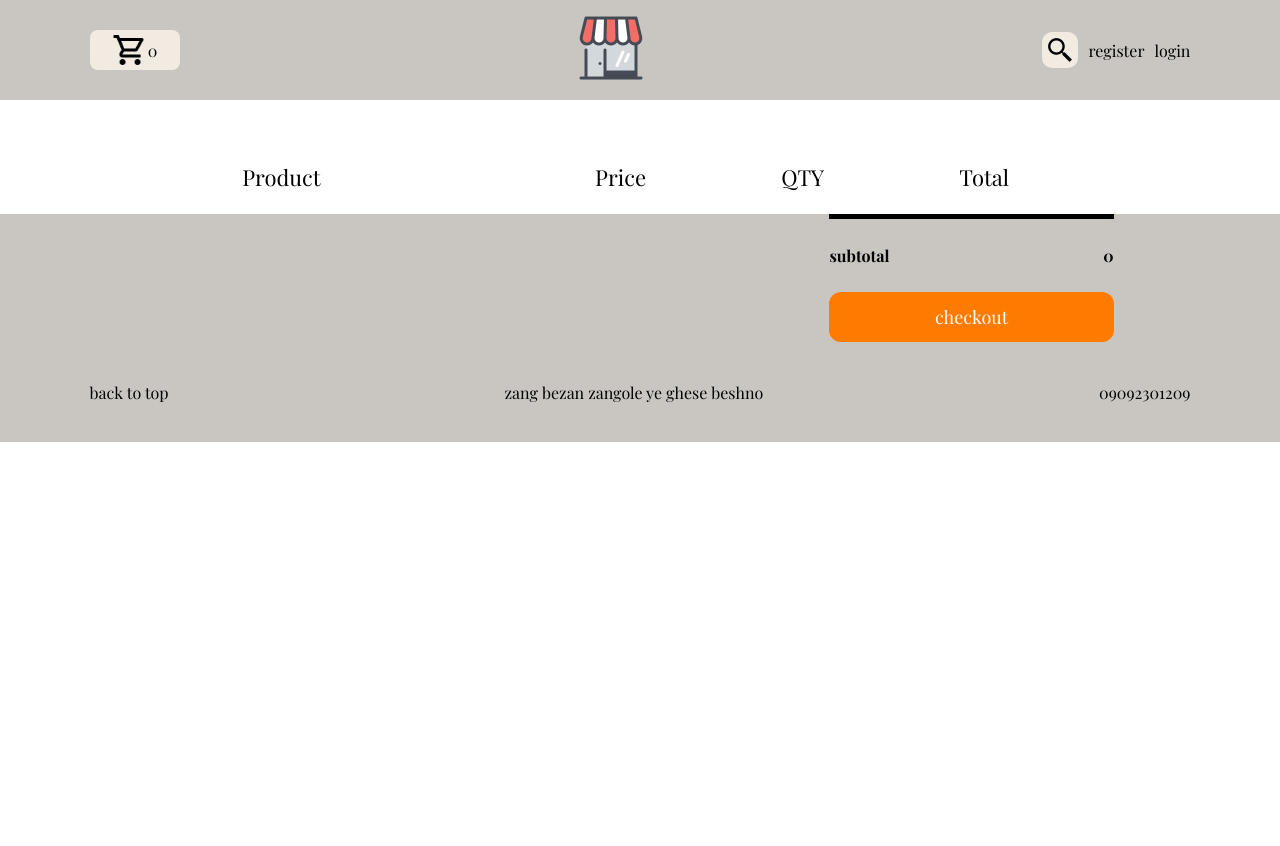
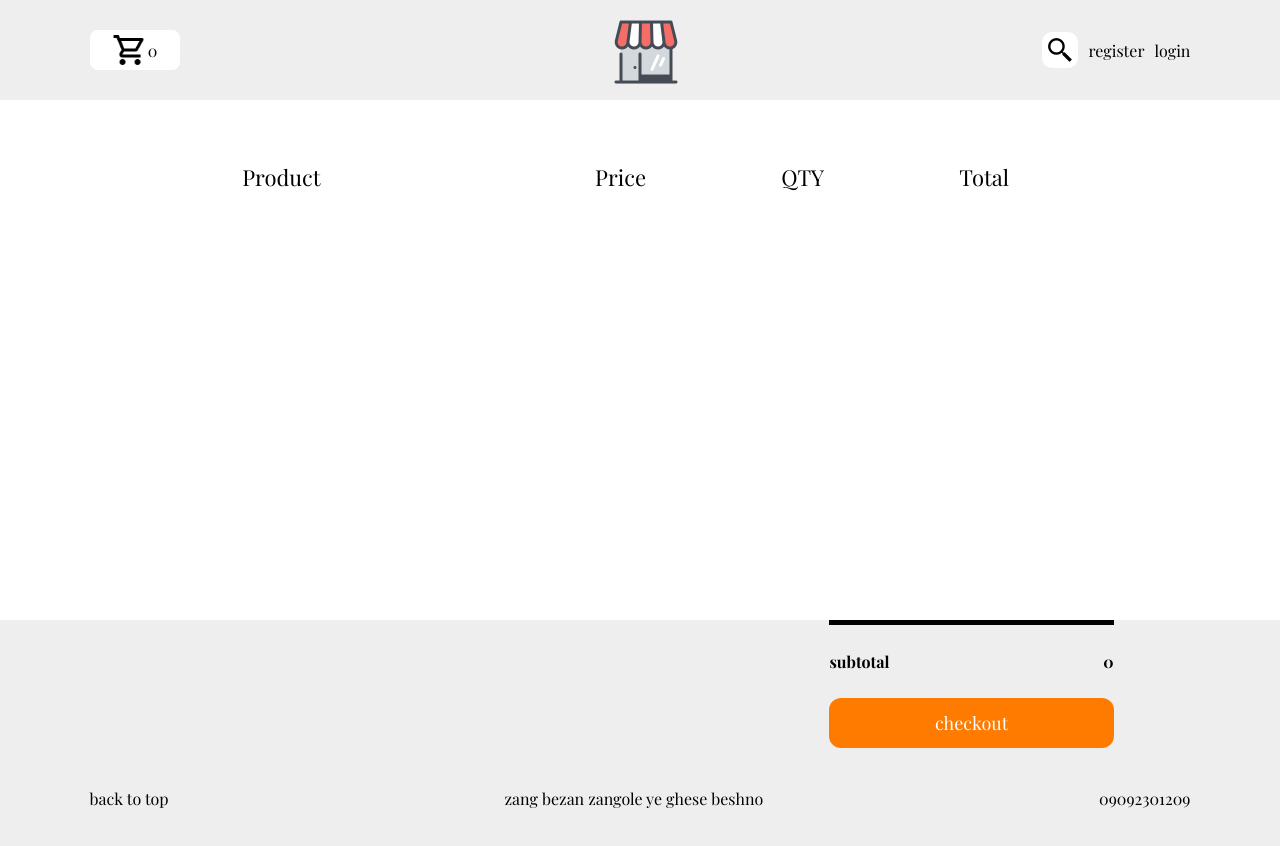
Before and after one commit to amz2694/shop, a Vue app in the folder front/: page /#/cart in a window 1280 px wide. Before the commit the page ends 800 px from the top, so only its background shows below. Built offline with nearby package versions, Linux system fonts and the light colour scheme; the HTML template or start-up script is replaced by a standard one.

Commit message:
recolor resizing

```diff
--- a/front/src/components/cartItem.vue
+++ b/front/src/components/cartItem.vue
@@ -4,9 +4,9 @@
       <p class="itemtitle">{{ product.commodityName }}</p>
       <p class="itemprice">{{ product.price }}</p>
       <div class="qty-container">
-          <img src="../assets/back.png" class="back" @click="minus">
+          <img src="../assets/back.png" class="backwardd" @click="minus">
           <p class="qty">{{ item.quantity }}</p>
-          <img src="../assets/forward.png" class="forward" @click="plus">
+          <img src="../assets/forward.png" class="forwardd" @click="plus">
       </div>
       <p class="totalprice">{{ item.quantity*product.price }}</p>
       <img src="../assets/close.png" class="delete" @click="removeFromCart">
--- a/front/src/style/card.css
+++ b/front/src/style/card.css
@@ -3,15 +3,14 @@
     display: flex;
     flex-direction: column;
     margin-right: 20px;
-    margin-bottom: 40px;
+    margin-bottom: 10px;
     scroll-snap-align: start;
 }
 
 .card-img {
     width: 340px;
-    height: 430px;
+    height: 380px;
     border-radius: 25px;
-    border: 1px solid #000000;
 }
 
 .uppercard {
--- a/front/src/style/cardsContainer.css
+++ b/front/src/style/cardsContainer.css
@@ -56,7 +56,7 @@
     padding: 4px;
     border: rgb(180, 180, 180) solid 0.5px;
     border-radius: 12px;
-    background-color: rgb(252, 232, 206);
+    background-color: #EEEEEE;
     margin: 0 15px;
     margin-top: 200px;
 
--- a/front/src/style/cart.css
+++ b/front/src/style/cart.css
@@ -8,6 +8,7 @@
     padding: 0 13%;
     display: flex;
     flex-direction: column;
+    height: 65vh;
 }
 
 .tableheader {
@@ -36,7 +37,7 @@
     display: flex;
     flex-direction: column;
     align-items: flex-end;
-    background-color: rgb(201, 198, 194);
+    background-color: #EEEEEE;
 }
 
 .subtotal-container {
--- a/front/src/style/cartItem.css
+++ b/front/src/style/cartItem.css
@@ -43,15 +43,15 @@
     cursor: pointer;
 }
 
-.back,
-.forward {
+.backwardd,
+.forwardd {
     width: 15px;
     height: 15px;
     cursor: pointer;
     padding: 4px;
     border: rgb(180, 180, 180) solid 0.5px;
     border-radius: 12px;
-    background-color: rgb(252, 232, 206);
+    background-color: #EEEEEE;
 }
 
 .qty {
--- a/front/src/style/checkout.css
+++ b/front/src/style/checkout.css
@@ -4,7 +4,8 @@
     padding: 40px 20%;
     justify-content: space-between;
     align-items: flex-start;
-    background-color: rgb(231, 231, 231);
+    background-color: #f6f6f6;
+    height: 70vh;
 }
 
 .checkoutAdddress-container {
@@ -26,7 +27,7 @@
     width: 74%;
     margin: 15px 13%;
     border-radius: 20px;
-    background-color: rgb(223, 223, 223);
+    background-color: #EEEEEE;
     height: 50px;
     padding: 3px 20px;
     font-size: 18px;
--- a/front/src/style/footer.css
+++ b/front/src/style/footer.css
@@ -3,7 +3,7 @@
     width: 86%;
     height: 100px;
     padding: 0 7%;
-    background-color: rgb(201, 198, 194)
+    background-color: #EEEEEE;
 }
 
 .footer-container {
--- a/front/src/style/header.css
+++ b/front/src/style/header.css
@@ -1,6 +1,7 @@
 .header {
+    position: relative;
     width: 100%;
-    background-color: rgb(201, 198, 194);
+    background-color: #EEEEEE;
     height: 100px;
     position: sticky;
     top: 0;
@@ -17,7 +18,7 @@
 }
 
 .cart-container {
-    background-color: rgb(241, 235, 226);
+    background-color: #FFFFFF;
     border-radius: 8px;
     width: 90px;
     height: 40px;
@@ -45,7 +46,7 @@
     border-radius: 10px;
     padding-left: 24px;
     background: url(../assets/search.png) no-repeat;
-    background-color: rgb(241, 235, 226);
+    background-color: #FFFFFF;
     background-size: 24px 24px;
     background-position: center;
     cursor: pointer;
@@ -55,7 +56,7 @@
 
 .search:focus {
     width: 200px;
-    border-radius: 4px;
+    border-radius: 10px;
     outline: none;
     cursor: pointer;
     background-position: left;
@@ -66,3 +67,9 @@
     justify-content: center;
     align-items: center;
 }
+
+.logo-container {
+    position: absolute;
+    top: 20px;
+    left: 48%;
+}
--- a/front/src/style/home.css
+++ b/front/src/style/home.css
@@ -1,7 +1,7 @@
 .home {
     width: 86%;
     padding: 0 7%;
-    background-color: rgb(231, 231, 231);
+    background-color: #f6f6f6;
     display: flex;
     flex-direction: column;
     justify-content: center;
@@ -44,7 +44,7 @@
 .showcase-container {
     width: 100%;
     margin-right: 3%;
-    background-color: rgb(201, 198, 194);
+    background-color: #EEEEEE;
     border-radius: 20px;
     display: flex;
     justify-content: space-around;
@@ -86,4 +86,5 @@
     padding: 0 7%;
     padding-top: 40px;
     background-color: rgb(65, 255, 255);
+    padding-bottom: 50px;
 }
--- a/front/src/style/login.css
+++ b/front/src/style/login.css
@@ -56,7 +56,7 @@
     border: none;
     border-radius: 30px;
     outline: none;
-    background-color: rgb(255, 242, 215);
+    background-color: #EEEEEE;
     height: 50px;
     padding-left: 5%;
 }
--- a/front/src/style/product.css
+++ b/front/src/style/product.css
@@ -27,7 +27,7 @@
     flex-direction: column;
     justify-content: flex-start;
     align-items: flex-start;
-    background-color: rgb(201, 198, 194);
+    background-color: #EEEEEE;
 }
 
 .downtitle {
@@ -52,7 +52,7 @@
     border: none;
     outline: none;
     border: none;
-    background-color: rgb(201, 198, 194);
+    background-color: #EEEEEE;
     width: 20px;
     cursor: pointer;
     margin: 0;
@@ -63,7 +63,7 @@
     margin: 0 20px ;
     border: none;
     width: 15px;
-    background-color: rgb(201, 198, 194);
+    background-color: #EEEEEE;
     outline: none;
     text-align: center;
     margin: 5px;
@@ -141,7 +141,7 @@ input[type=number] {
     padding-top: 5%;
     padding-left: 5%;
     padding-right: 12%;
-    background-color: rgb(201, 198, 194);
+    background-color: #EEEEEE;
 }
 
 .commentsection {
```
